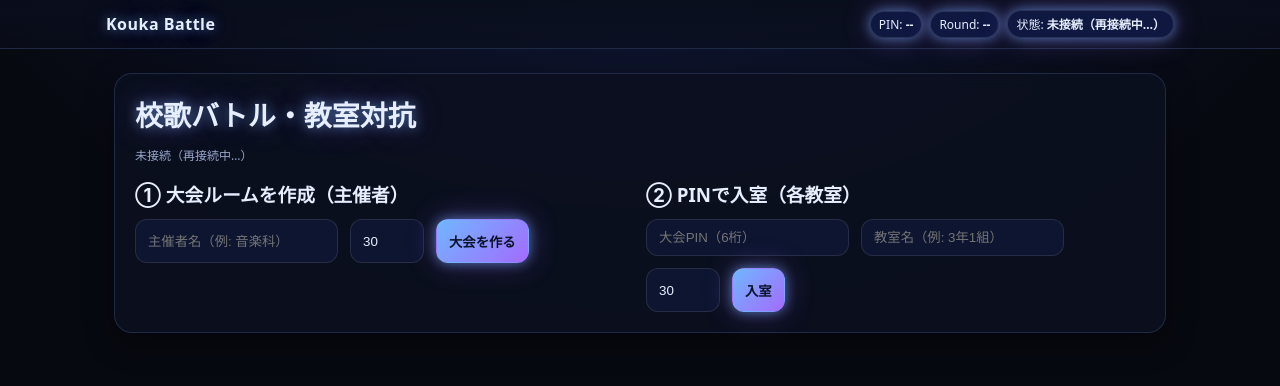
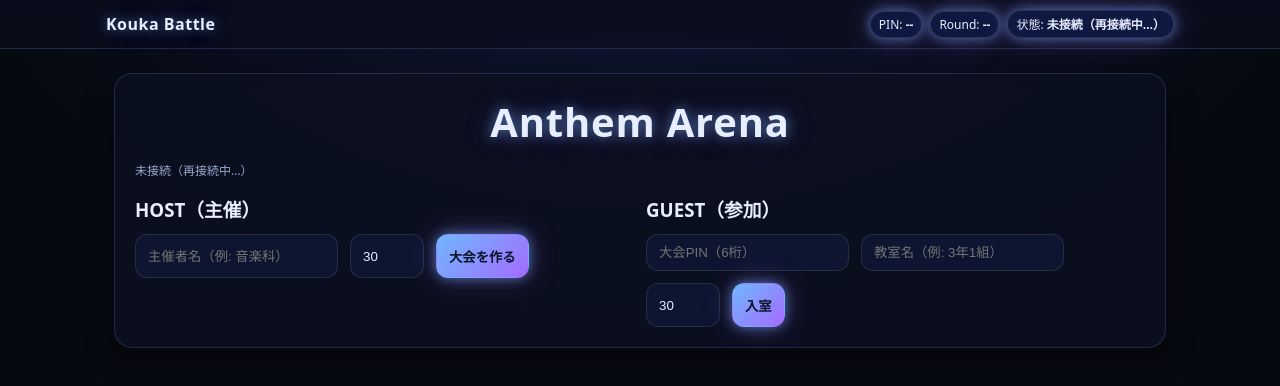
Before and after one commit to Hammy-the-cat/kouka-battle, a website: page kouka_battle/public/index.html in a window 1280 px wide. Drawn offline with Linux system fonts and the light colour scheme.

Commit message:
feat(ui): rename to HOST/GUEST and retitle to 'Anthem Arena' with centered neon

```diff
--- a/kouka_battle/public/index.html
+++ b/kouka_battle/public/index.html
@@ -3,7 +3,7 @@
 <head>
   <meta charset="utf-8">
   <meta name="viewport" content="width=device-width, initial-scale=1">
-  <title>校歌バトル・教室対抗</title>
+  <title>Anthem Arena</title>
   <link rel="stylesheet" href="style.css">
   <meta name="color-scheme" content="light dark">
 </head>
@@ -22,13 +22,13 @@
   </div>
   <div class="container">
     <div class="card">
-      <h1>校歌バトル・教室対抗</h1>
+      <h1 class="neon title-center">Anthem Arena</h1>
       <div id="status" class="small"></div>
 
       <div id="view-welcome" class="section">
         <div class="grid">
           <div class="col-6">
-            <h3>① 大会ルームを作成（主催者）</h3>
+            <h3>HOST（主催）</h3>
             <div class="row">
               <input id="host-name" placeholder="主催者名（例: 音楽科）">
               <input id="host-headcount" type="number" min="1" max="60" value="30">
@@ -36,7 +36,7 @@
             </div>
           </div>
           <div class="col-6">
-            <h3>② PINで入室（各教室）</h3>
+            <h3>GUEST（参加）</h3>
             <div class="row">
               <input id="join-pin" placeholder="大会PIN（6桁）">
               <input id="join-name" placeholder="教室名（例: 3年1組）">
--- a/kouka_battle/public/style.css
+++ b/kouka_battle/public/style.css
@@ -36,6 +36,7 @@ body {
 }
 h1,h2,h3 { margin: 0 0 12px 0; }
 h1 { font-size: 28px; text-shadow: var(--glow); }
+.title-center { text-align: center; font-size: 40px; letter-spacing: 0.8px; }
 .neon { text-shadow: var(--glow); }
 .section { margin-top: 16px; }
 .row { display: flex; gap: 12px; flex-wrap: wrap; }
```
